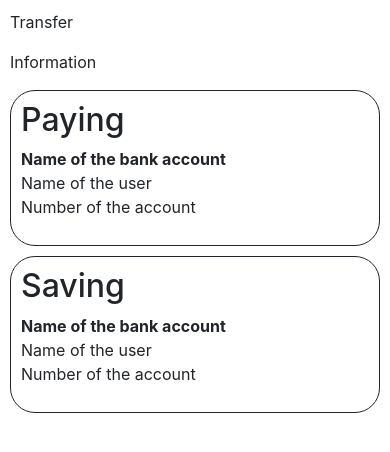
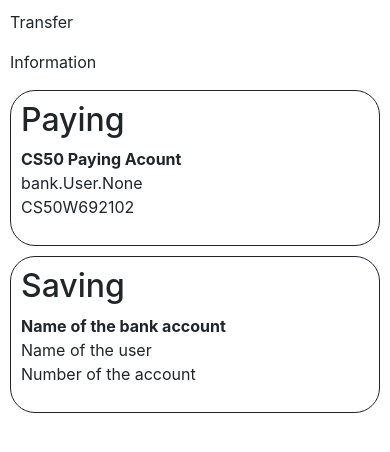
Before and after one commit to MikevanHuizen2912/capstone, a Django app: page / in a window 390 px wide. Shown: the part 56-508 px from the top of the page. Run offline with Django 4.2, Linux system fonts and the light colour scheme; a user stored in the database is signed in; data comes from the database, SQL or seed files in the repository.

Commit message:
Made the index page responsive to the user

```diff
--- a/bank/templates/bank/index.html
+++ b/bank/templates/bank/index.html
@@ -10,13 +10,15 @@
 
         <div id="index_paying">
             <h2>Paying</h2>
-            <div>
-                <b>Name of the bank account</b>
-                <p>
-                    Name of the user<br>
-                    Number of the account
-                </p>
-            </div>
+            {% for account in paying_accounts %}
+                <div>
+                    <b>{{ account.name }}</b>
+                    <p>
+                        {{ account.holder }}<br>
+                        {{ account.number }}
+                    </p>
+                </div>
+            {% endfor %}
         </div>
 
         <div id="index_saving">
--- a/bank/views.py
+++ b/bank/views.py
@@ -10,7 +10,11 @@ import random
 # Create your views here.
 def index(request):
     if request.user.is_authenticated:
-        return render(request, "bank/index.html")
+        user = User.objects.get(pk=request.user.id)
+        return render(request, "bank/index.html", {
+            "paying_accounts": user.account.filter(type = "Pay"),
+            "saving_accounts": user.account.filter(type = "Save")
+        })
     else:
         return login_view(request)
 
```
